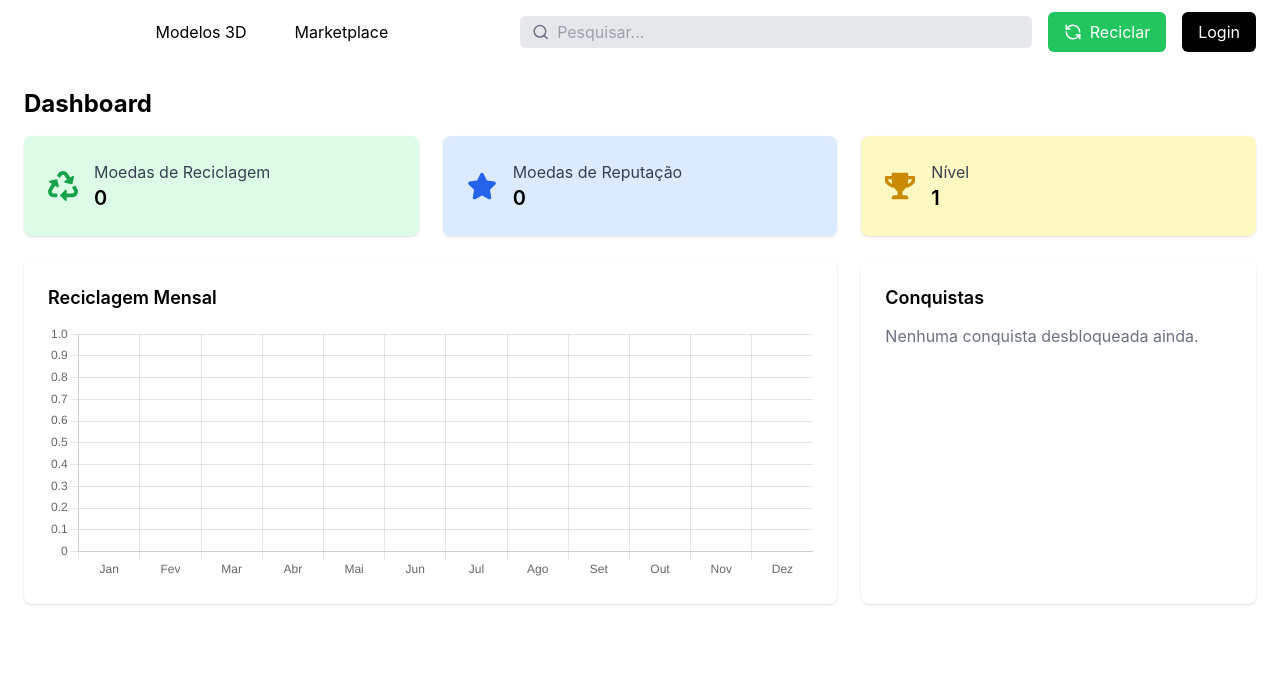
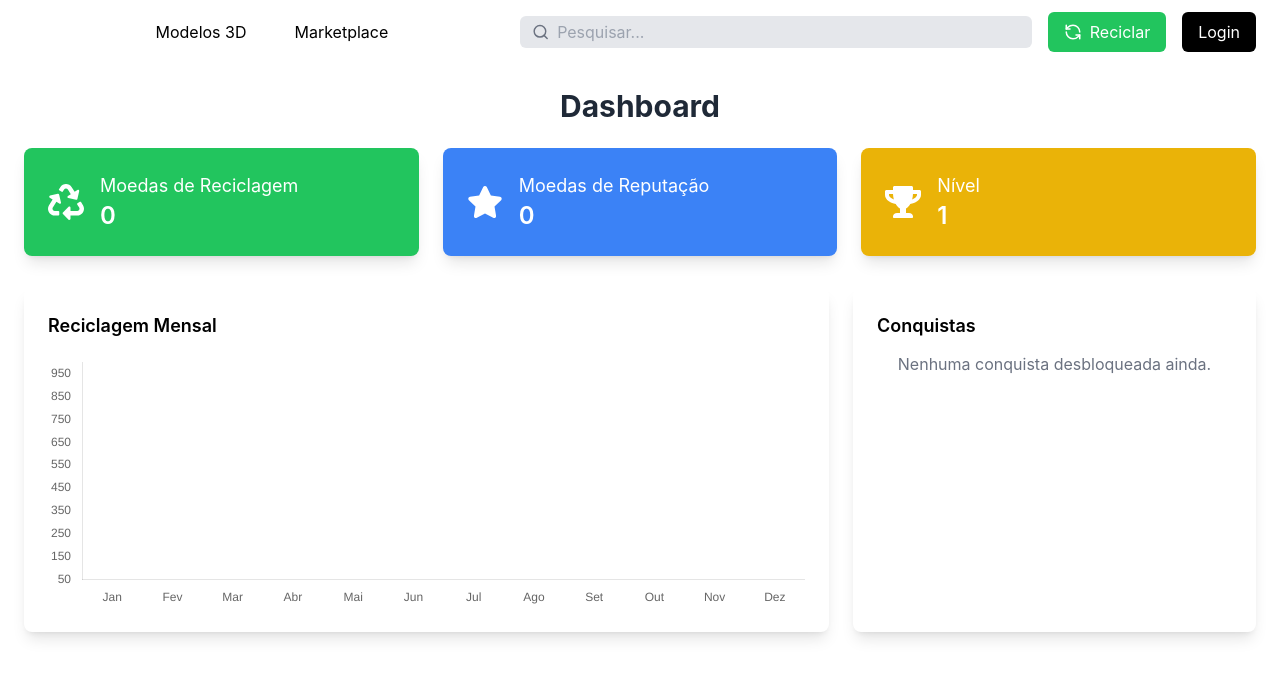
Before and after one commit to Valentim-dg/ReCiclo, a React (Create React App) app in the folder frontend/: page /profile in a window 1280 px wide. Shown: the top 678 px of the page. Built offline with nearby package versions, Linux system fonts and the light colour scheme.

Commit message:
feat: integração do RecycleModal no componente Dashboard e aprimoramento do layout

```diff
--- a/frontend/src/components/Dashboard.jsx
+++ b/frontend/src/components/Dashboard.jsx
@@ -2,6 +2,7 @@ import React, { useState, useEffect } from "react";
 import { FaRecycle, FaStar, FaTrophy } from "react-icons/fa";
 import axios from "axios";
 import { Bar } from "react-chartjs-2";
+import RecycleModal from "../components/RecycleModal";
 import {
   Chart as ChartJS,
   CategoryScale,
@@ -12,7 +13,6 @@ import {
   Legend,
 } from "chart.js";
 
-// Registra os componentes necessários para o gráfico
 ChartJS.register(
   CategoryScale,
   LinearScale,
@@ -28,11 +28,11 @@ const Dashboard = ({ user }) => {
   const [level, setLevel] = useState(1);
   const [recyclingHistory, setRecyclingHistory] = useState([]);
   const [achievements, setAchievements] = useState([]);
+  const [modalOpen, setModalOpen] = useState(false);
 
-  useEffect(() => {
+  const updateDashboard = React.useCallback(() => {
     if (user) {
       const token = localStorage.getItem("authToken");
-      console.log("Token enviado:", token);
 
       axios
         .get("http://127.0.0.1:8000/api/user/dashboard/", {
@@ -46,12 +46,17 @@ const Dashboard = ({ user }) => {
           setAchievements(response.data.achievements || []);
         })
         .catch((error) =>
-          console.error("Erro ao buscar dados do dashboard:", error)
+          console.error("Erro ao atualizar o dashboard:", error)
         );
     }
   }, [user]);
 
-  // Configuração do gráfico
+  useEffect(() => {
+    if (user) {
+      updateDashboard();
+    }
+  }, [user, updateDashboard]);
+
   const recyclingData = {
     labels: [
       "Jan",
@@ -69,11 +74,12 @@ const Dashboard = ({ user }) => {
     ],
     datasets: [
       {
-        label: "Garrafas Recicladas",
+        label: "Reciclagem (g)",
         data: recyclingHistory,
-        backgroundColor: "rgba(34, 197, 94, 0.5)", // Verde
+        backgroundColor: "rgba(34, 197, 94, 0.7)",
         borderColor: "rgba(34, 197, 94, 1)",
         borderWidth: 1,
+        borderRadius: 5,
       },
     ],
   };
@@ -85,61 +91,67 @@ const Dashboard = ({ user }) => {
       legend: { display: false },
     },
     scales: {
-      y: { beginAtZero: true },
+      x: {
+        grid: { display: false },
+      },
+      y: {
+        min: 50,
+        max: 1000,
+        ticks: { stepSize: 50 },
+        grid: { display: false },
+      },
     },
   };
 
   return (
     <div className="container mx-auto p-6">
-      <h2 className="text-2xl font-bold mb-4">Dashboard</h2>
+      <h2 className="text-3xl font-bold mb-6 text-center text-gray-800">
+        Dashboard
+      </h2>
 
-      {/* Cards superiores */}
-      <div className="grid grid-cols-1 md:grid-cols-3 gap-6 mb-6">
-        {/* Moedas de Reciclagem */}
-        <div className="bg-green-100 p-6 rounded-lg shadow flex items-center">
-          <FaRecycle className="text-green-600 text-3xl mr-4" />
+      <div className="flex flex-col md:flex-row justify-center gap-6 mb-8">
+        <div className="bg-green-500 text-white p-6 rounded-lg shadow-lg flex items-center w-full md:w-1/3">
+          <FaRecycle className="text-4xl mr-4" />
           <div>
-            <p className="text-gray-700">Moedas de Reciclagem</p>
-            <h3 className="text-xl font-semibold">{recyclingCoins}</h3>
+            <p className="text-lg">Moedas de Reciclagem</p>
+            <h3 className="text-2xl font-semibold">{recyclingCoins}</h3>
           </div>
         </div>
 
-        {/* Moedas de Reputação */}
-        <div className="bg-blue-100 p-6 rounded-lg shadow flex items-center">
-          <FaStar className="text-blue-600 text-3xl mr-4" />
+        <div className="bg-blue-500 text-white p-6 rounded-lg shadow-lg flex items-center w-full md:w-1/3">
+          <FaStar className="text-4xl mr-4" />
           <div>
-            <p className="text-gray-700">Moedas de Reputação</p>
-            <h3 className="text-xl font-semibold">{reputationCoins}</h3>
+            <p className="text-lg">Moedas de Reputação</p>
+            <h3 className="text-2xl font-semibold">{reputationCoins}</h3>
           </div>
         </div>
 
-        {/* Nível do Usuário */}
-        <div className="bg-yellow-100 p-6 rounded-lg shadow flex items-center">
-          <FaTrophy className="text-yellow-600 text-3xl mr-4" />
+        <div className="bg-yellow-500 text-white p-6 rounded-lg shadow-lg flex items-center w-full md:w-1/3">
+          <FaTrophy className="text-4xl mr-4" />
           <div>
-            <p className="text-gray-700">Nível</p>
-            <h3 className="text-xl font-semibold">{level}</h3>
+            <p className="text-lg">Nível</p>
+            <h3 className="text-2xl font-semibold">{level}</h3>
           </div>
         </div>
       </div>
 
-      {/* Gráfico de reciclagem mensal e conquistas */}
-      <div className="grid grid-cols-1 md:grid-cols-3 gap-6">
-        {/* Gráfico de reciclagem mensal */}
-        <div className="md:col-span-2 bg-white p-6 rounded-lg shadow">
+      <div className="flex flex-col md:flex-row gap-6">
+        <div className="bg-white p-6 rounded-lg shadow-lg w-full md:w-2/3">
           <h3 className="text-lg font-semibold mb-3">Reciclagem Mensal</h3>
           <div className="h-64">
             <Bar data={recyclingData} options={chartOptions} />
           </div>
         </div>
 
-        {/* Conquistas do Usuário */}
-        <div className="bg-white p-6 rounded-lg shadow">
+        <div className="bg-white p-6 rounded-lg shadow-lg w-full md:w-1/3">
           <h3 className="text-lg font-semibold mb-3">Conquistas</h3>
           <ul className="space-y-3">
             {achievements.length > 0 ? (
               achievements.map((achievement, index) => (
-                <li key={index} className="flex items-center space-x-3">
+                <li
+                  key={index}
+                  className="flex items-center space-x-3 bg-gray-100 p-3 rounded-lg"
+                >
                   <FaTrophy className="text-yellow-500 text-2xl" />
                   <div>
                     <p className="font-semibold">{achievement.title}</p>
@@ -150,13 +162,19 @@ const Dashboard = ({ user }) => {
                 </li>
               ))
             ) : (
-              <p className="text-gray-500">
+              <p className="text-gray-500 text-center">
                 Nenhuma conquista desbloqueada ainda.
               </p>
             )}
           </ul>
         </div>
       </div>
+
+      <RecycleModal
+        isOpen={modalOpen}
+        onClose={() => setModalOpen(false)}
+        updateDashboard={updateDashboard}
+      />
     </div>
   );
 };
```
